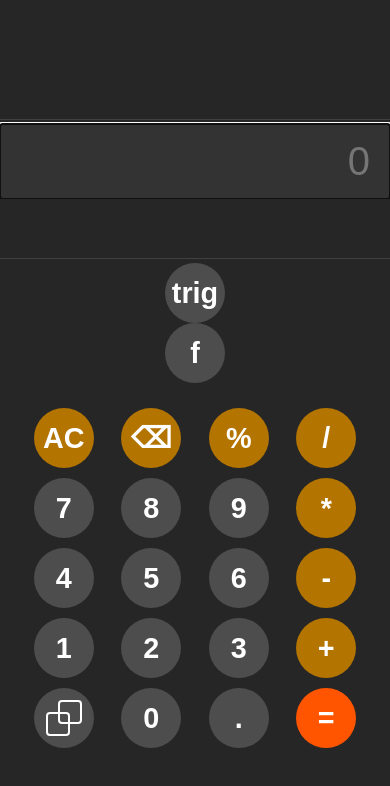
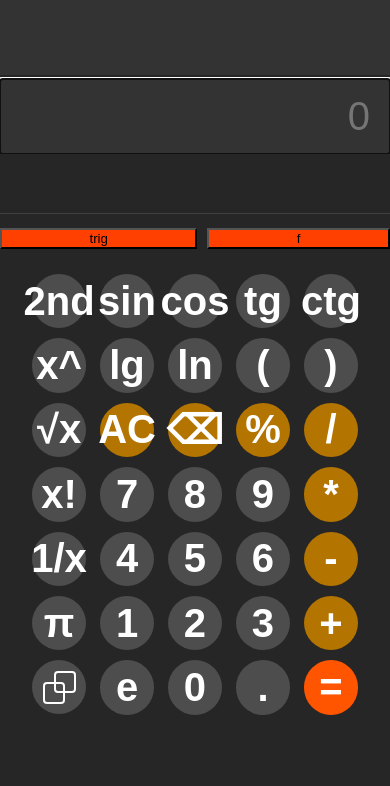
Before and after one commit to Igrek2001/igrek2001.github.io, a plain HTML site: page index.html in a window 390 px wide. Drawn offline with Linux system fonts and the light colour scheme.

Commit message:
Update style.css

```diff
--- a/assets/css/style.css
+++ b/assets/css/style.css
@@ -24,16 +24,15 @@ body {
 }
 
 .memory-textarea {
-    height: 120px;
+    height: 75px;
     resize: none;
     width: 100%;
     padding: 5px 20px;
     font-size: 1rem;
     text-align: right;
     color: hsl(0, 0%, 60%);
-    background-color: hsl(0, 0%, 15%);
+    background-color: hsl(0, 0%, 20%);
     border: none;
-    border-bottom: 1px solid hsl(0, 0%, 25%);
     font-family: monospace;
     white-space: pre;
     overflow-y: auto;
@@ -90,7 +89,7 @@ body {
 }
 
 #simplified {
-    display: grid;
+    display: none;
     gap: 10px;
     padding: 25px;
     grid-template-areas:
@@ -102,9 +101,12 @@ body {
 }
 
 #keys {
-    display: none;
-    gap: 10px;
+    display: grid;
+    column-gap: 4%;
+    row-gap: 10px;
     padding: 25px;
+    justify-content: center;
+    grid-template-columns: repeat(5, 16%);
     grid-template-areas:
         'repl sin cos tg ctg'
         'power lg ln open-bracket close-bracket'
@@ -114,27 +116,30 @@ body {
         'numPi one two three add'
         'invertK exponent zero dot equals';
 }
-
 #revSin {
     grid-area: sin;
 }
-
 #revCos {
     grid-area: cos;
 }
-
 #revTan {
     grid-area: tan;
 }
-
 #revCtg {
     grid-area: ctg;
 }
 
-button {
-    width: 100px;
-    height: 100px;
-    border-radius: 50px;
+#popPanels{
+    padding-top: 10px;
+    display: grid;
+    gap: 10px;
+    grid-template-areas: 'trigonometry function';
+}
+
+#keys button {
+    width: 100%;
+    aspect-ratio: 1/1;
+    border-radius: 50%;
     border: none;
     background-color: hsl(0, 0%, 30%);
     color: white;
@@ -147,11 +152,11 @@ button {
     justify-self: center;
 }
 
-button:hover {
+#keys button:hover {
     background-color: hsl(0, 0%, 40%);
 }
 
-button:active {
+#keys button:active {
     transform: scale(0.95);
     background-color: hsl(0, 0%, 50%);
 }
@@ -167,19 +172,24 @@ button.data:hover::after {
     transform: translateY(-100%);
 }
 
-.operator-btn {
+.panels{
+    background-color: hsl(15, 100%, 50%);
+}
+.panels:hover{
+    background-color: hsl(15, 100%, 60%);
+}
+
+#keys .operator-btn {
     background-color: hsl(39, 100%, 35%);
 }
-
-.operator-btn:hover {
+#keys .operator-btn:hover {
     background-color: hsl(39, 100%, 45%);
 }
 
-#equals {
+#keys #equals {
     background-color: hsl(20, 100%, 50%);
 }
-
-#equals:hover {
+#keys #equals:hover {
     background-color: hsl(20, 100%, 60%);
 }
 
@@ -265,12 +275,6 @@ button.data:hover::after {
         margin: 0;
     }
 
-    button {
-        width: 75px;
-        height: 75px;
-        font-size: 2rem;
-    }
-
     button.data:hover::after {
         content: none;
     }
@@ -280,23 +284,11 @@ button.data:hover::after {
     #display {
         font-size: 2.5rem;
     }
-
-    button {
-        width: 60px;
-        height: 60px;
-        font-size: 1.8rem;
-    }
 }
 
 @media (max-width: 350px) {
     #display {
         font-size: 2rem;
-    }
-
-    button {
-        width: 50px;
-        height: 50px;
-        font-size: 1.5rem;
     }
 }
 
```
